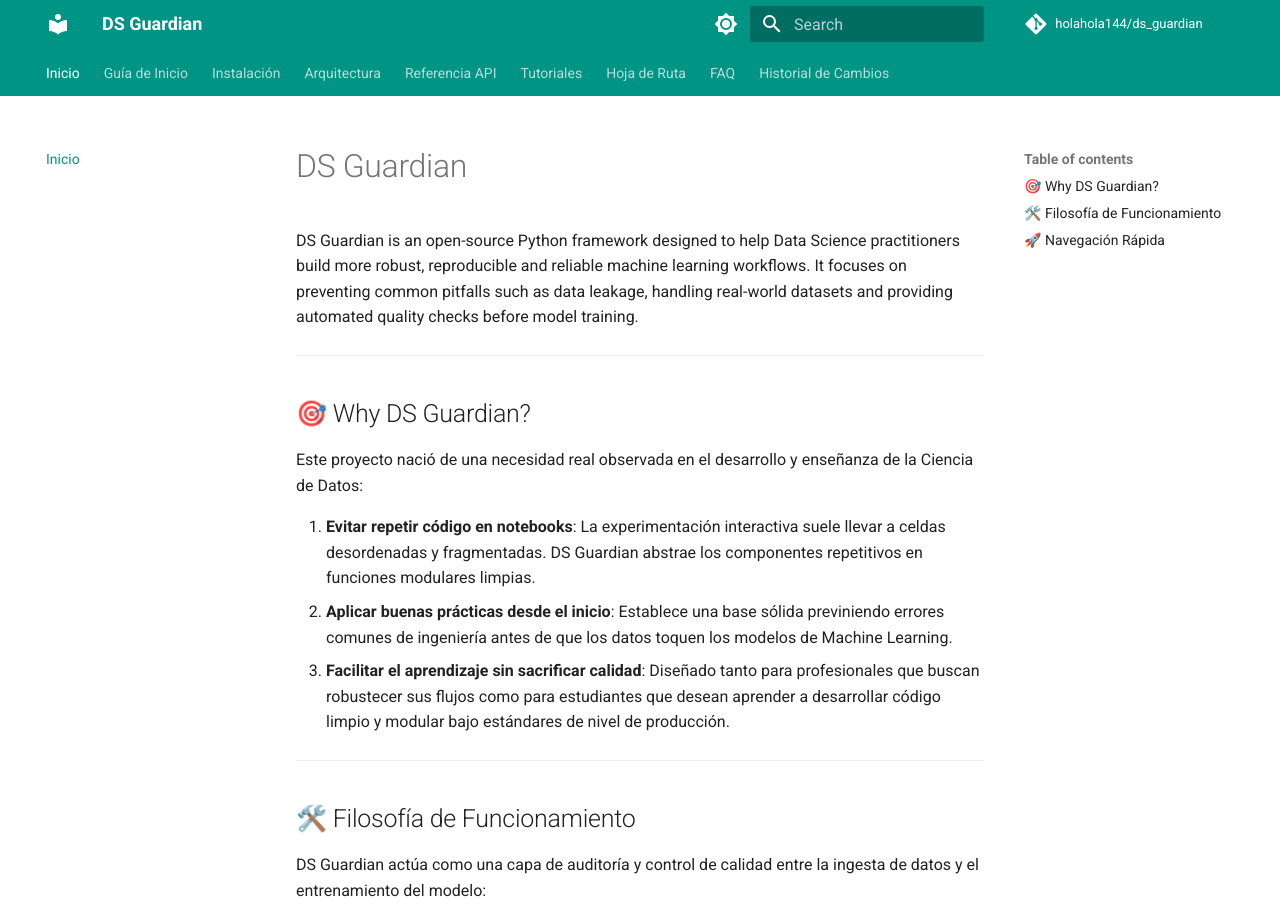
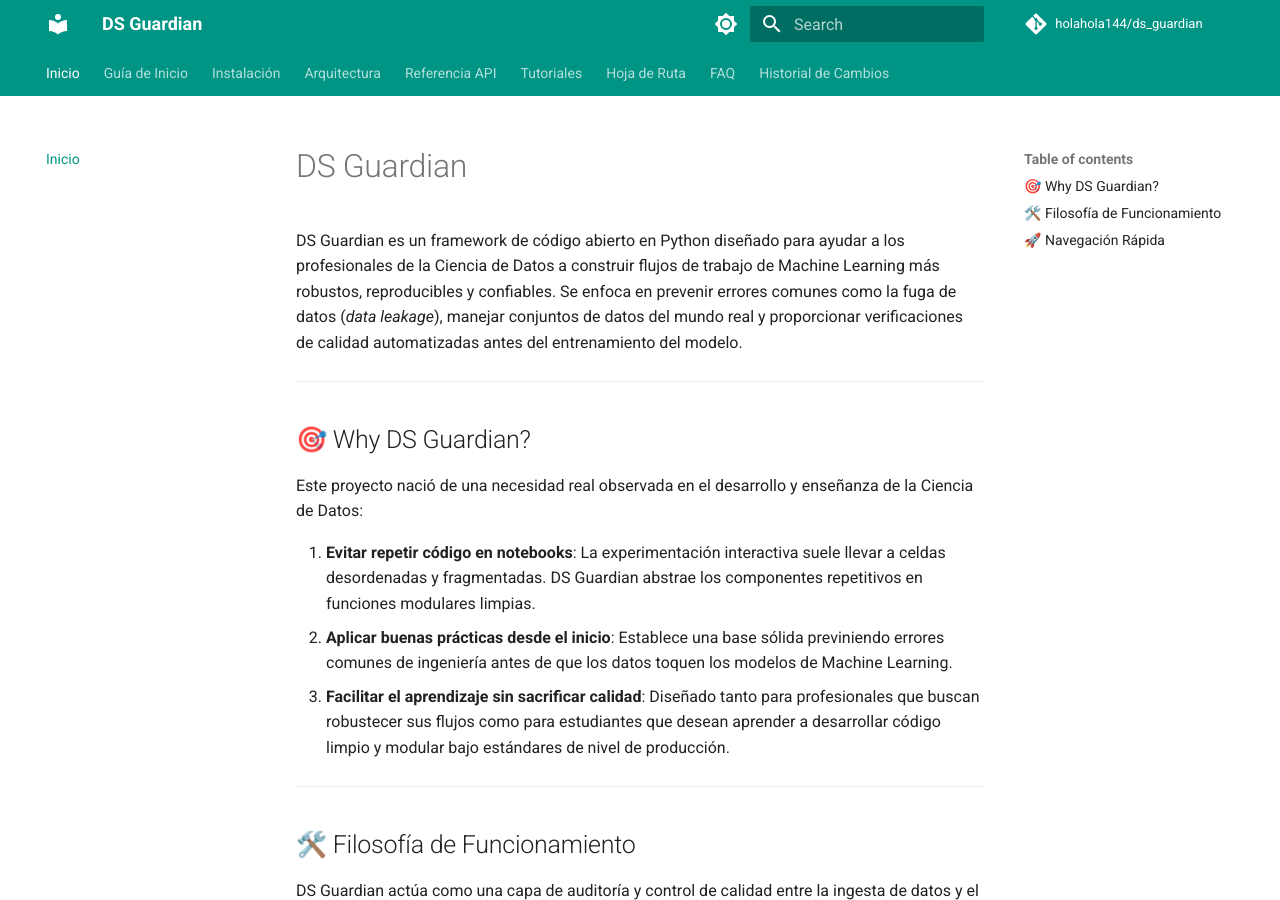
Before and after one commit to PortilloLab/ds_guardian, an MkDocs documentation site: the page built from docs/index.md, in a window 1280 px wide and 900 px high. Built offline with MkDocs 1.6.1 and Material for MkDocs 9.7.7, drawn with Linux system fonts in a browser that asks for light colours; comment, search, counter and statistics services are not loaded.

Commit message:
Translate index.md introduction to Spanish

```diff
--- a/docs/index.md
+++ b/docs/index.md
@@ -1,6 +1,6 @@
 # DS Guardian
 
-DS Guardian is an open-source Python framework designed to help Data Science practitioners build more robust, reproducible and reliable machine learning workflows. It focuses on preventing common pitfalls such as data leakage, handling real-world datasets and providing automated quality checks before model training.
+DS Guardian es un framework de código abierto en Python diseñado para ayudar a los profesionales de la Ciencia de Datos a construir flujos de trabajo de Machine Learning más robustos, reproducibles y confiables. Se enfoca en prevenir errores comunes como la fuga de datos (*data leakage*), manejar conjuntos de datos del mundo real y proporcionar verificaciones de calidad automatizadas antes del entrenamiento del modelo.
 
 ---
 
```
